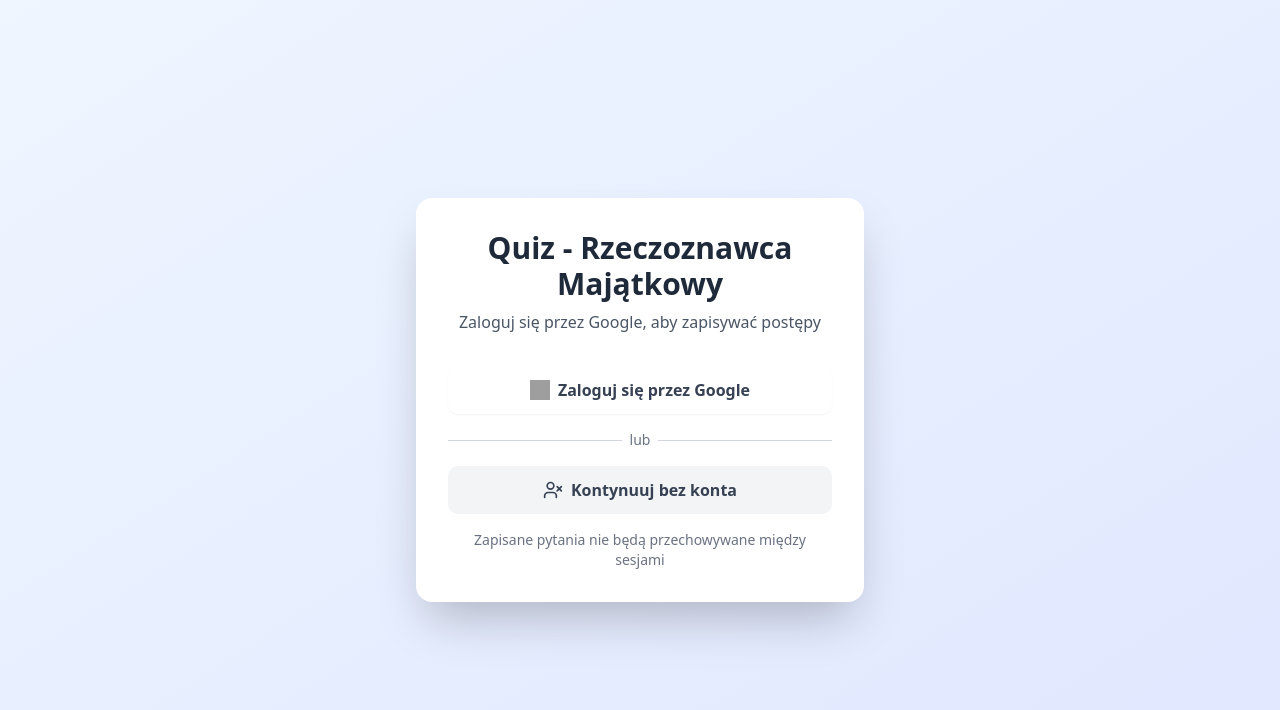
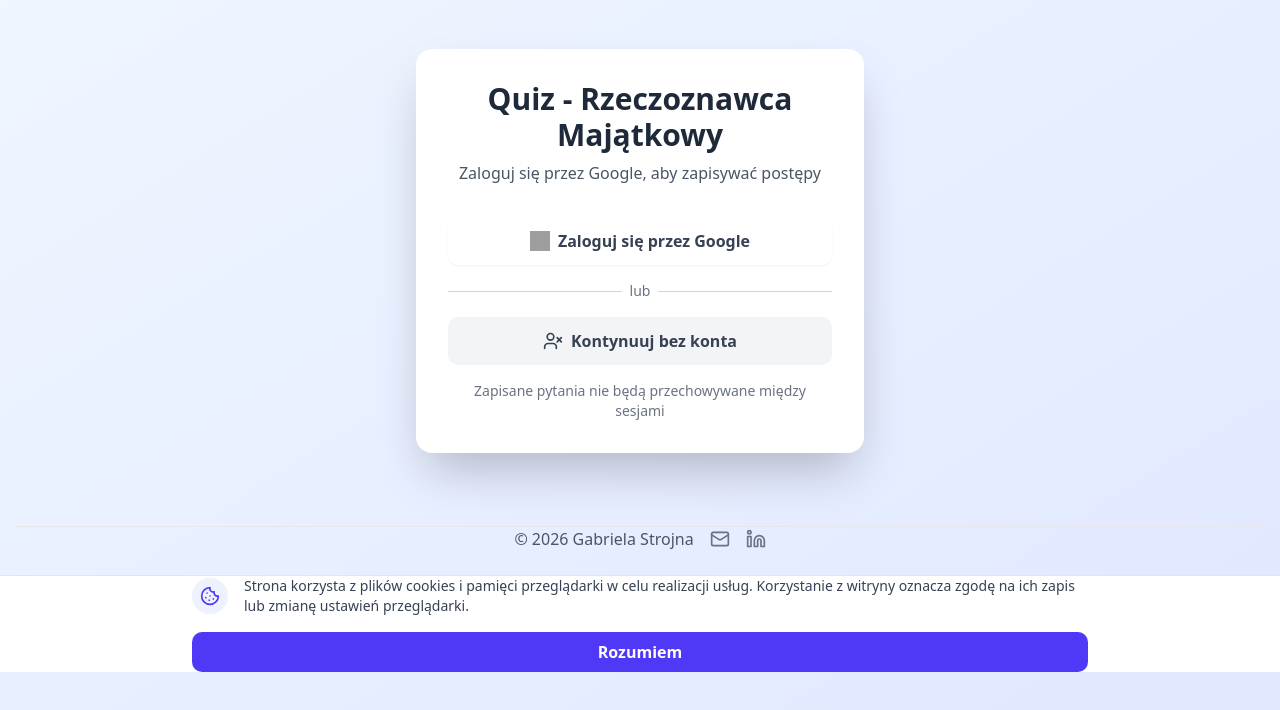
Before and after one commit to FutureDataAnalystGS/Quizwebsite, a React (Vite) app: page / in a window 1280 px wide. Shown: the top 710 px of the page. Built offline with nearby package versions, Linux system fonts and the light colour scheme; grey boxes are pictures that could not be loaded.

Commit message:
Implement footer with social icons and cookie banner on login page

```diff
--- a/src/App.tsx
+++ b/src/App.tsx
@@ -5,6 +5,7 @@ import { Quiz } from './components/Quiz';
 import { SavedQuestions } from './components/SavedQuestions';
 import { LogOut, BookMarked } from 'lucide-react';
 import { CookieBanner } from './components/CookieBanner';
+import { Footer } from './components/Footer';
 import { auth } from './firebase';
 import { signOut } from 'firebase/auth';
 
@@ -125,7 +126,13 @@ export default function App() {
   };
 
   if (!currentUser) {
-    return <AuthPage onLogin={handleLogin} />;
+    return (
+      <div className="min-h-screen bg-gradient-to-br from-blue-50 to-indigo-100 flex flex-col pb-32">
+        <AuthPage onLogin={handleLogin} />
+        <Footer />
+        <CookieBanner />
+      </div>
+    );
   }
 
   return (
@@ -188,7 +195,6 @@ export default function App() {
           />
         )}
       </div>
-      <CookieBanner />
     </div>
   );
 }
--- a/src/components/AuthPage.tsx
+++ b/src/components/AuthPage.tsx
@@ -32,7 +32,7 @@ export function AuthPage({ onLogin }: AuthPageProps) {
   };
 
   return (
-    <div className="min-h-screen bg-gradient-to-br from-blue-50 to-indigo-100 flex items-center justify-center p-4">
+    <div className="flex-1 flex items-center justify-center p-4">
       <div className="w-full max-w-md">
         <div className="bg-white rounded-2xl shadow-2xl p-8">
           <div className="text-center mb-8">
--- a/src/components/CookieBanner.tsx
+++ b/src/components/CookieBanner.tsx
@@ -19,12 +19,12 @@ export function CookieBanner() {
     if (!isVisible) return null;
 
     return (
-        <div className="fixed bottom-0 left-0 right-0 z-50 p-4 animate-in fade-in slide-in-from-bottom-4 duration-500">
+        <div className="fixed bottom-0 left-0 right-0 z-50 bg-white border-t border-indigo-100 shadow-[0_-10px_40px_-5px_rgba(0,0,0,0.1)] py-4 px-6 animate-in fade-in slide-in-from-bottom-full duration-500">
             <div className="container mx-auto max-w-4xl">
-                <div className="bg-white rounded-xl shadow-2xl border border-indigo-100 p-4 md:p-6 flex flex-col md:flex-row items-center justify-between gap-4">
+                <div className="flex flex-col md:flex-row items-center justify-between gap-4">
                     <div className="flex items-center gap-4 text-gray-700">
-                        <div className="bg-indigo-100 p-3 rounded-full flex-shrink-0">
-                            <Cookie className="w-6 h-6 text-indigo-600" />
+                        <div className="bg-indigo-50 p-2 rounded-full flex-shrink-0">
+                            <Cookie className="w-5 h-5 text-indigo-600" />
                         </div>
                         <p className="text-sm md:text-base leading-relaxed">
                             Strona korzysta z plików cookies i pamięci przeglądarki w celu realizacji usług.
@@ -33,7 +33,7 @@ export function CookieBanner() {
                     </div>
                     <button
                         onClick={handleAccept}
-                        className="w-full md:w-auto bg-indigo-600 text-white px-8 py-3 rounded-lg font-semibold hover:bg-indigo-700 transition-colors shadow-lg shadow-indigo-200 whitespace-nowrap"
+                        className="w-full md:w-auto bg-indigo-600 text-white px-6 py-2 rounded-lg font-semibold hover:bg-indigo-700 transition-colors whitespace-nowrap"
                     >
                         Rozumiem
                     </button>
--- /dev/null
+++ b/src/components/Footer.tsx
@@ -0,0 +1,31 @@
+import { Linkedin, Mail } from 'lucide-react';
+
+export function Footer() {
+    return (
+        <footer className="w-full py-6 mt-auto">
+            <div className="container mx-auto px-4">
+                <div className="flex flex-row items-center justify-center gap-4 border-t border-gray-200 pt-6">
+                    <p className="text-gray-600 font-medium whitespace-nowrap">
+                        © 2026 Gabriela Strojna
+                    </p>
+                    <a
+                        href="mailto:strojna.ga@gmail.com"
+                        className="text-gray-500 hover:text-indigo-600 transition-colors flex items-center"
+                        title="Email"
+                    >
+                        <Mail className="w-5 h-5 text-indigo-400" />
+                    </a>
+                    <a
+                        href="https://www.linkedin.com/in/gabriela-strojna-312852222/"
+                        target="_blank"
+                        rel="noopener noreferrer"
+                        className="text-gray-500 hover:text-indigo-600 transition-colors flex items-center"
+                        title="LinkedIn"
+                    >
+                        <Linkedin className="w-5 h-5 text-indigo-400" />
+                    </a>
+                </div>
+            </div>
+        </footer>
+    );
+}
--- a/src/index.css
+++ b/src/index.css
@@ -1354,3 +1354,27 @@ html {
   margin-block-start: calc(calc(var(--spacing) * 12) * var(--tw-space-y-reverse));
   margin-block-end: calc(calc(var(--spacing) * 12) * calc(1 - var(--tw-space-y-reverse)));
 }
+
+/* Layout Utilities */
+.flex-col { flex-direction: column !important; }
+.flex-1 { flex: 1 1 0% !important; }
+.min-h-screen { min-height: 100vh !important; }
+.mt-auto { margin-top: auto !important; }
+.pb-32 { padding-bottom: 8rem !important; }
+
+
+/* Footer and Gap Utilities */
+.flex-row { flex-direction: row !important; }
+.justify-between { justify-content: space-between !important; }
+.gap-10 { gap: 2.5rem !important; }
+.items-center { align-items: center !important; }
+
+
+/* Ensure max-w-md is available if not already */
+.max-w-md { max-width: 28rem !important; }
+.mx-auto { margin-left: auto !important; margin-right: auto !important; }
+
+
+/* Group Utilities */
+.justify-center { justify-content: center !important; }
+.gap-12 { gap: 3rem !important; }
```
